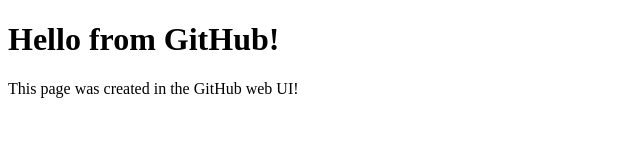
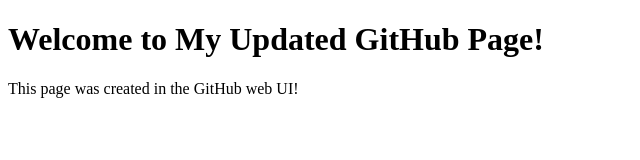
Before and after one commit to shrey16n/stage1, a plain HTML site: page index.html in a window 1280 px wide. Shown: the whole page, without its empty margins (0-640 px from the left). Drawn offline with Linux system fonts and the light colour scheme.

Commit message:
Update header text

```diff
--- a/index.html
+++ b/index.html
@@ -4,7 +4,7 @@
     <title>My First GitHub Web Page</title>
   </head>
   <body>
-    <h1>Hello from GitHub!</h1>
+    <h1>Welcome to My Updated GitHub Page!</h1>
     <p>This page was created in the GitHub web UI!</p>
   </body>
 </html>
```
